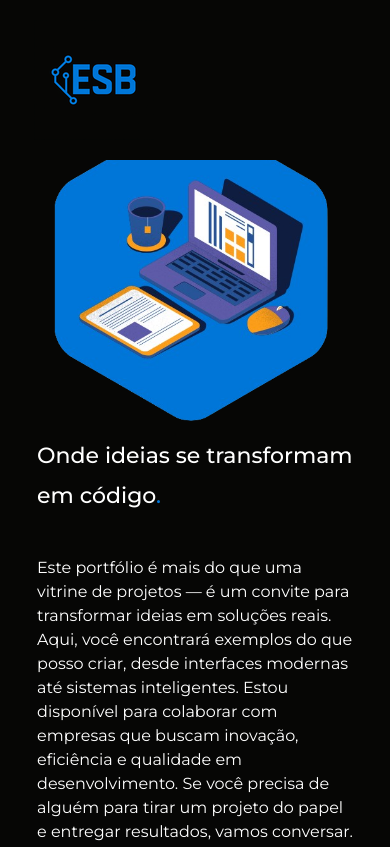
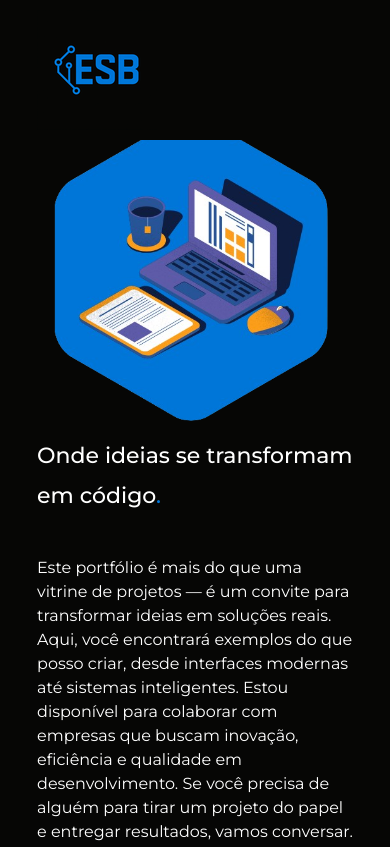
Before and after one commit to EduardoDev-spec/My-Website, a plain HTML site: page index.html in a window 390 px wide. Shown: the top 847 px of the page. Drawn offline with nearby package versions, Linux system fonts and the light colour scheme.

Commit message:
website update

```diff
--- a/src/css/style.css
+++ b/src/css/style.css
@@ -325,6 +325,14 @@ footer .line-footer p a {
         flex-direction: column;
     }
 
+    header {
+        padding: 10px 5%;
+        height: auto; /* Remove altura fixa */
+        display: flex;
+        align-items: center;
+        justify-content: space-between;
+    }
+
     h2.title{
         font-size: 34px;
         line-height: 30px;
@@ -393,6 +401,14 @@ footer .line-footer p a {
         flex-direction: column;
     }
 
+    header {
+        padding: 10px 5%;
+        height: auto; /* Remove altura fixa */
+        display: flex;
+        align-items: center;
+        justify-content: space-between;
+    }
+
     h2.title {
         font-size: 30px;
         line-height: 28px;
@@ -459,6 +475,14 @@ footer .line-footer p a {
         flex-direction: column;
     }
 
+    header {
+        padding: 10px 5%;
+        height: auto; /* Remove altura fixa */
+        display: flex;
+        align-items: center;
+        justify-content: space-between;
+    }
+
     h2.title {
         font-size: 26px;
         line-height: 26px;
```
